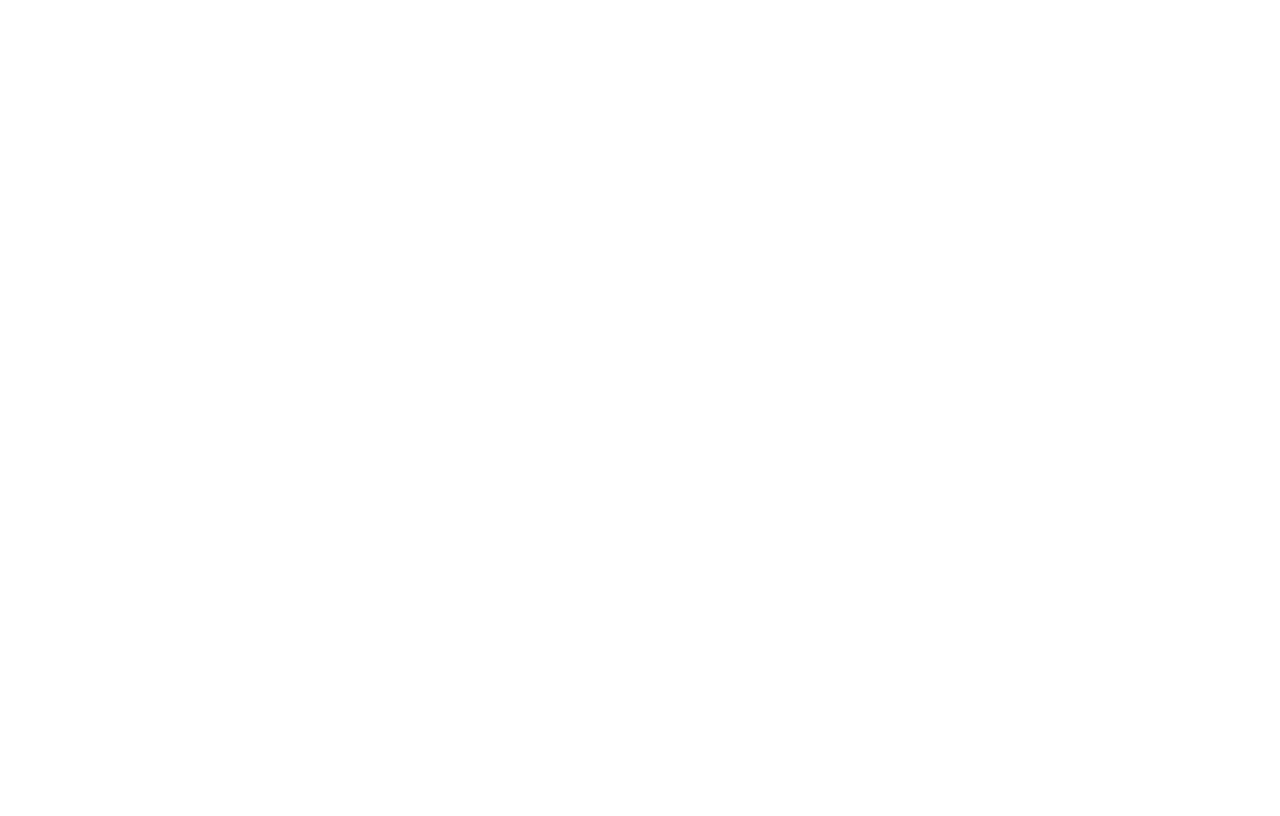
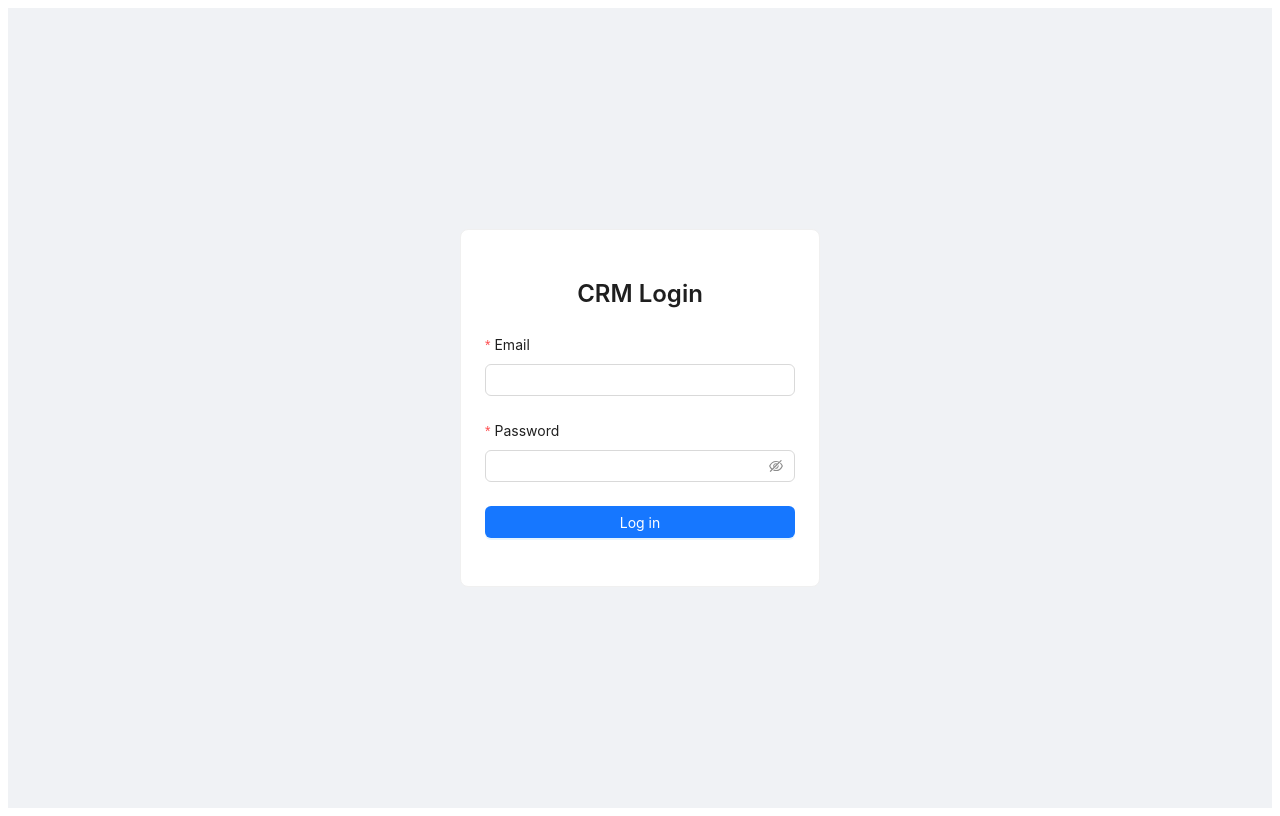
Before and after one commit to baumanmilosz/crm, a React (Vite) app in the folder client/: page /login in a window 1280 px wide. Built offline with nearby package versions, Linux system fonts and the light colour scheme.

Commit message:
feat: add AppLayout with sidebar nav and LoginPage

```diff
--- a/client/src/components/AppLayout.tsx
+++ b/client/src/components/AppLayout.tsx
@@ -1 +1,76 @@
-export default function AppLayout() { return null }
+import { Layout, Menu, Button, Typography, Space } from 'antd'
+import {
+  UserOutlined,
+  ProjectOutlined,
+  CheckSquareOutlined,
+  FileTextOutlined,
+  LogoutOutlined,
+} from '@ant-design/icons'
+import { Outlet, useNavigate, useLocation } from 'react-router-dom'
+import { useAuth } from '../context/AuthContext'
+
+const { Sider, Header, Content } = Layout
+
+const menuItems = [
+  { key: '/clients', icon: <UserOutlined />, label: 'Clients' },
+  { key: '/projects', icon: <ProjectOutlined />, label: 'Projects' },
+  { key: '/tasks', icon: <CheckSquareOutlined />, label: 'Tasks' },
+  { key: '/notes', icon: <FileTextOutlined />, label: 'Notes' },
+]
+
+export default function AppLayout() {
+  const { user, logout } = useAuth()
+  const navigate = useNavigate()
+  const location = useLocation()
+
+  async function handleLogout() {
+    await logout()
+    navigate('/login')
+  }
+
+  return (
+    <Layout style={{ minHeight: '100vh' }}>
+      <Sider breakpoint="lg" collapsedWidth="0">
+        <div style={{ padding: '16px', color: 'white', fontWeight: 'bold', fontSize: 16 }}>
+          CRM
+        </div>
+        <Menu
+          theme="dark"
+          mode="inline"
+          selectedKeys={[location.pathname]}
+          items={menuItems}
+          onClick={({ key }) => navigate(key)}
+        />
+        <div style={{ position: 'absolute', bottom: 16, width: '100%', padding: '0 16px' }}>
+          <Button
+            type="text"
+            icon={<LogoutOutlined />}
+            style={{ color: 'rgba(255,255,255,0.65)', width: '100%', textAlign: 'left' }}
+            onClick={handleLogout}
+          >
+            Logout
+          </Button>
+        </div>
+      </Sider>
+      <Layout>
+        <Header
+          style={{
+            background: '#fff',
+            padding: '0 24px',
+            display: 'flex',
+            alignItems: 'center',
+            justifyContent: 'flex-end',
+          }}
+        >
+          <Space>
+            <Typography.Text type="secondary">{user?.email}</Typography.Text>
+            <Typography.Text strong>{user?.name}</Typography.Text>
+          </Space>
+        </Header>
+        <Content style={{ margin: 24, padding: 24, background: '#fff', borderRadius: 8 }}>
+          <Outlet />
+        </Content>
+      </Layout>
+    </Layout>
+  )
+}
--- a/client/src/pages/LoginPage.tsx
+++ b/client/src/pages/LoginPage.tsx
@@ -1 +1,52 @@
-export default function LoginPage() { return null }
+import { Form, Input, Button, Card, message, Typography } from 'antd'
+import { useNavigate } from 'react-router-dom'
+import { useAuth } from '../context/AuthContext'
+
+type FormValues = { email: string; password: string }
+
+export default function LoginPage() {
+  const { login } = useAuth()
+  const navigate = useNavigate()
+  const [messageApi, contextHolder] = message.useMessage()
+
+  async function onFinish(values: FormValues) {
+    try {
+      await login(values.email, values.password)
+      navigate('/clients')
+    } catch {
+      messageApi.error('Invalid email or password')
+    }
+  }
+
+  return (
+    <div
+      style={{
+        display: 'flex',
+        justifyContent: 'center',
+        alignItems: 'center',
+        minHeight: '100vh',
+        background: '#f0f2f5',
+      }}
+    >
+      {contextHolder}
+      <Card style={{ width: 360 }}>
+        <Typography.Title level={3} style={{ textAlign: 'center', marginBottom: 24 }}>
+          CRM Login
+        </Typography.Title>
+        <Form layout="vertical" onFinish={onFinish}>
+          <Form.Item name="email" label="Email" rules={[{ required: true, type: 'email' }]}>
+            <Input />
+          </Form.Item>
+          <Form.Item name="password" label="Password" rules={[{ required: true }]}>
+            <Input.Password />
+          </Form.Item>
+          <Form.Item>
+            <Button type="primary" htmlType="submit" block>
+              Log in
+            </Button>
+          </Form.Item>
+        </Form>
+      </Card>
+    </div>
+  )
+}
```
